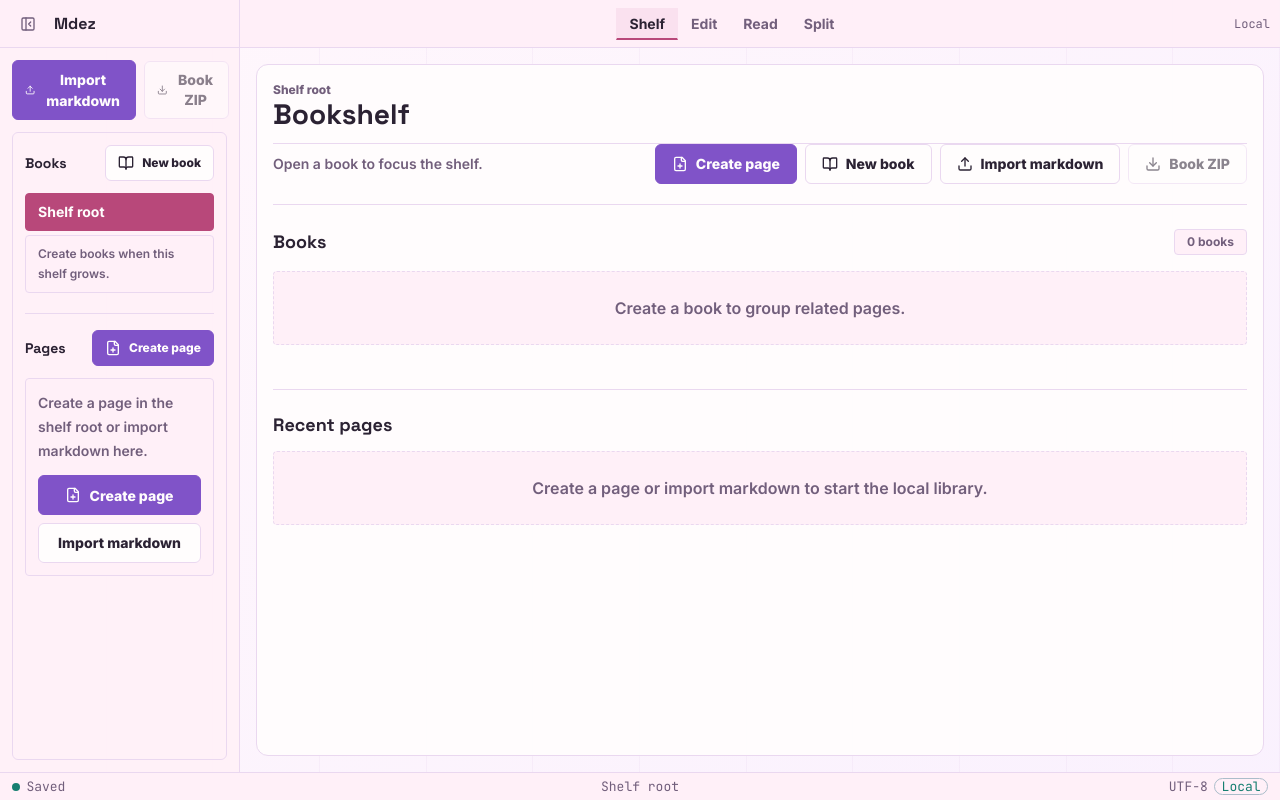
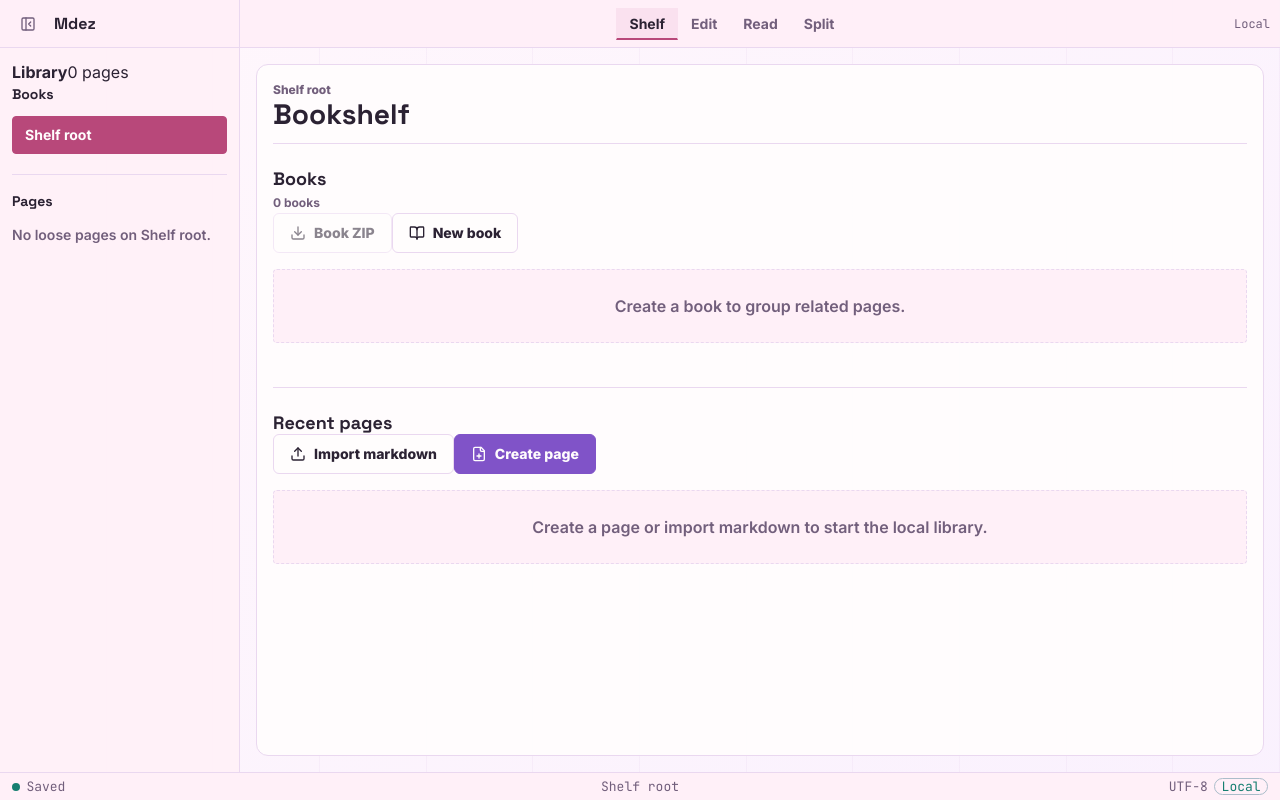
Before and after one commit to ny147/mdez, a Next.js app: page / in a window 1280 px wide. Built offline with nearby package versions, Linux system fonts and the light colour scheme; a web font is replaced by a local one.

Commit message:
refactor: give Shelf clear command ownership

```diff
--- a/src/components/mdez/DocumentList.tsx
+++ b/src/components/mdez/DocumentList.tsx
@@ -1,6 +1,6 @@
 "use client";
 
-import { FilePlus, Trash2 } from "lucide-react";
+import { Trash2 } from "lucide-react";
 
 import { formatRelativeTime } from "@/lib/relative-time";
 import type { Document, Folder } from "@/types/content";
@@ -12,8 +12,6 @@ type DocumentListProps = {
   selectedFolderId: string | null;
   selectedDocumentId: string | null;
   onSelectDocument: (documentId: string) => void;
-  onCreateDocument: () => void;
-  onOpenImport: () => void;
   onRenameDocument: (documentId: string, title: string) => void;
   onMoveDocument: (documentId: string, folderId: string | null) => void;
   onDeleteDocument: (documentId: string) => void;
@@ -25,8 +23,6 @@ export function DocumentList({
   selectedFolderId,
   selectedDocumentId,
   onSelectDocument,
-  onCreateDocument,
-  onOpenImport,
   onRenameDocument,
   onMoveDocument,
   onDeleteDocument
@@ -35,8 +31,6 @@ export function DocumentList({
     .filter((document) => document.folderId === selectedFolderId)
     .sort((a, b) => a.order - b.order || a.title.localeCompare(b.title));
   const selectedBook = folders.find((folder) => folder.id === selectedFolderId) ?? null;
-  const createPageLabel = selectedBook ? `Create page in ${selectedBook.name}` : "Create page";
-
   function renameDocument(document: Document) {
     const nextTitle = window.prompt("Rename page", document.title);
 
@@ -47,44 +41,14 @@ export function DocumentList({
 
   return (
     <section className="min-h-0">
-      <div className="mb-3 flex items-center justify-between gap-3">
+      <div className="sidebar-group-heading mb-3 flex items-center justify-between gap-3">
         <h3 className="font-display text-sm font-black text-ink">Pages</h3>
-        <button
-          type="button"
-          onClick={onCreateDocument}
-          aria-label={`${createPageLabel} from page list`}
-          className="primary-button min-h-9 px-3 py-1.5 text-xs focus:outline-none focus:ring-2 focus:ring-accent"
-        >
-          <FilePlus aria-hidden="true" className="h-4 w-4" />
-          {createPageLabel}
-        </button>
       </div>
 
       {visibleDocuments.length === 0 ? (
-        <div className="rounded border border-border bg-panel p-3">
-          <p className="text-sm font-semibold leading-6 text-muted">
-            Create a page in {selectedBook ? selectedBook.name : "the shelf root"} or import markdown here.
-          </p>
-          <div className="mt-3 grid gap-2">
-            <button
-              type="button"
-              onClick={onCreateDocument}
-              aria-label={createPageLabel}
-              className="primary-button w-full px-3 py-2 focus:outline-none focus:ring-2 focus:ring-accent"
-            >
-              <FilePlus aria-hidden="true" className="h-4 w-4" />
-              {createPageLabel}
-            </button>
-            <button
-              type="button"
-              onClick={onOpenImport}
-              aria-label="Import markdown into page list"
-              className="secondary-button w-full px-3 py-2 text-sm font-extrabold focus:outline-none focus:ring-2 focus:ring-accent"
-            >
-              Import markdown
-            </button>
-          </div>
-        </div>
+        <p className="sidebar-empty-copy text-sm font-semibold leading-6 text-muted">
+          {selectedBook ? `No pages in ${selectedBook.name}.` : "No loose pages on Shelf root."}
+        </p>
       ) : (
         <div className="space-y-2">
           {visibleDocuments.map((document) => (
--- a/src/components/mdez/FolderTree.tsx
+++ b/src/components/mdez/FolderTree.tsx
@@ -33,17 +33,8 @@ export function FolderTree({
 
   return (
     <section className="min-h-0">
-      <div className="mb-3 flex items-center justify-between gap-3">
+      <div className="sidebar-group-heading mb-3 flex items-center justify-between gap-3">
         <h3 className="font-display text-sm font-black text-ink">Books</h3>
-        <button
-          type="button"
-          onClick={() => onCreateFolder(null)}
-          aria-label="New book - create shelf book"
-          className="secondary-button inline-flex min-h-9 items-center justify-center gap-2 px-3 py-1.5 text-xs font-extrabold focus:outline-none focus:ring-2 focus:ring-accent"
-        >
-          <BookOpen aria-hidden="true" className="h-4 w-4" />
-          New book
-        </button>
       </div>
 
       <div className="space-y-1" role="tree" aria-label="Books and pages">
@@ -60,12 +51,6 @@ export function FolderTree({
         >
           Shelf root
         </button>
-
-        {tree.length === 0 ? (
-          <p className="rounded border border-border bg-panel px-3 py-2 text-xs font-semibold leading-5 text-muted">
-            Create books when this shelf grows.
-          </p>
-        ) : null}
 
         {tree.map((node) => (
           <FolderTreeRow
--- a/src/components/mdez/MdezWorkspace.tsx
+++ b/src/components/mdez/MdezWorkspace.tsx
@@ -380,12 +380,9 @@ export function MdezWorkspace() {
           onRenameFolder={library.renameBook}
           onDeleteFolder={library.deleteBook}
           onSelectDocument={handleSelectDocument}
-          onCreateDocument={handleCreateDocument}
           onRenameDocument={handleRenameDocument}
           onMoveDocument={library.movePage}
           onDeleteDocument={library.deletePage}
-          onOpenImport={handleOpenImport}
-          onExportFolder={() => void handleSidebarFolderExport()}
           onRefreshGitHub={(source) => void handleRefreshGitHub(source)}
         />
 
--- a/src/components/mdez/ShelfPane.tsx
+++ b/src/components/mdez/ShelfPane.tsx
@@ -43,27 +43,17 @@ export function ShelfPane({
     .sort((a, b) => new Date(b.updatedAt).getTime() - new Date(a.updatedAt).getTime())
     .slice(0, 8);
   const createPageLabel = openBook ? `Create page in ${openBook.name}` : "Create page";
-  const createBookLabel = openBook ? "New book on shelf" : "New book";
-
   return (
     <div className="grid min-h-0 flex-1 gap-5 overflow-hidden">
-      <div className="shelf-command-bar">
-        <p className="shelf-guidance text-sm font-semibold leading-6 text-muted">
-          {openBook ? `${openBook.name} is open. Recent pages are filtered to this book.` : "Open a book to focus the shelf."}
-        </p>
-        <div className="shelf-primary-actions">
-          <button type="button" onClick={onCreateDocument} aria-label={createPageLabel} className="primary-button px-4 py-2">
-            <FilePlus aria-hidden="true" className="h-4 w-4" />
-            Create page
-          </button>
-          <button type="button" onClick={() => onCreateFolder(null)} className="secondary-button px-4 py-2 text-sm font-extrabold">
-            <BookOpen aria-hidden="true" className="h-4 w-4" />
-            {createBookLabel}
-          </button>
-          <button type="button" onClick={onOpenImport} aria-label="Import markdown" className="secondary-button px-4 py-2 text-sm font-extrabold">
-            <Upload aria-hidden="true" className="h-4 w-4" />
-            Import markdown
-          </button>
+      <section className="workspace-section min-w-0" aria-labelledby="bookshelf-title">
+        <div className="shelf-section-header mb-4">
+          <div>
+            <h2 id="bookshelf-title" className="workspace-section-title">Books</h2>
+            <span className="shelf-section-count text-xs font-bold text-muted">
+              {sortedFolders.length} {sortedFolders.length === 1 ? "book" : "books"}
+            </span>
+          </div>
+          <div className="shelf-section-actions">
             <button
               type="button"
               onClick={onExportFolder}
@@ -75,17 +65,11 @@ export function ShelfPane({
               <Download aria-hidden="true" className="h-4 w-4" />
               Book ZIP
             </button>
+            <button type="button" onClick={() => onCreateFolder(null)} className="secondary-button px-4 py-2 text-sm font-extrabold">
+              <BookOpen aria-hidden="true" className="h-4 w-4" />
+              New book
+            </button>
           </div>
-      </div>
-
-      <section className="workspace-section min-w-0" aria-labelledby="bookshelf-title">
-        <div className="mb-4 flex items-center justify-between gap-3">
-          <h2 id="bookshelf-title" className="workspace-section-title">
-            Books
-          </h2>
-          <span className="rounded border border-border bg-panel px-3 py-1 text-xs font-bold text-muted">
-            {sortedFolders.length} {sortedFolders.length === 1 ? "book" : "books"}
-          </span>
         </div>
 
         {sortedFolders.length === 0 ? (
@@ -123,11 +107,21 @@ export function ShelfPane({
       </section>
 
       <section className="workspace-section min-h-0 overflow-hidden" aria-labelledby="recent-pages-title">
-        <div className="mb-4 flex items-center justify-between gap-3">
-          <h2 id="recent-pages-title" className="workspace-section-title">
-            Recent pages
-          </h2>
+        <div className="shelf-section-header mb-4">
+          <div>
+            <h2 id="recent-pages-title" className="workspace-section-title">Recent pages</h2>
             {openBook ? <span className="text-sm font-semibold text-muted">{openBook.name}</span> : null}
+          </div>
+          <div className="shelf-section-actions">
+            <button type="button" onClick={onOpenImport} aria-label="Import markdown" className="secondary-button px-4 py-2 text-sm font-extrabold">
+              <Upload aria-hidden="true" className="h-4 w-4" />
+              Import markdown
+            </button>
+            <button type="button" onClick={onCreateDocument} aria-label={createPageLabel} className="primary-button px-4 py-2">
+              <FilePlus aria-hidden="true" className="h-4 w-4" />
+              Create page
+            </button>
+          </div>
         </div>
 
         {visiblePages.length === 0 ? (
--- a/src/components/mdez/Sidebar.tsx
+++ b/src/components/mdez/Sidebar.tsx
@@ -1,7 +1,7 @@
 "use client";
 
 import type { RefObject } from "react";
-import { Download, Upload, X } from "lucide-react";
+import { X } from "lucide-react";
 
 import type { Document, Folder } from "@/types/content";
 import type { GitHubSource } from "@/types/github";
@@ -28,12 +28,9 @@ type SidebarProps = {
   onRenameFolder: (folderId: string, name: string) => void;
   onDeleteFolder: (folderId: string) => void;
   onSelectDocument: (documentId: string) => void;
-  onCreateDocument: () => void;
   onRenameDocument: (documentId: string, title: string) => void;
   onMoveDocument: (documentId: string, folderId: string | null) => void;
   onDeleteDocument: (documentId: string) => void;
-  onOpenImport: () => void;
-  onExportFolder: () => void;
   onRefreshGitHub: (source: GitHubSource) => void;
 };
 
@@ -56,16 +53,11 @@ export function Sidebar({
   onRenameFolder,
   onDeleteFolder,
   onSelectDocument,
-  onCreateDocument,
   onRenameDocument,
   onMoveDocument,
   onDeleteDocument,
-  onOpenImport,
-  onExportFolder,
   onRefreshGitHub
 }: SidebarProps) {
-  const canExportSelectedFolder = selectedFolderId !== null;
-
   return (
     <aside
       id="library-shelf"
@@ -83,24 +75,6 @@ export function Sidebar({
           </button>
         </div>
 
-        <div className="flex items-center gap-2">
-          <button type="button" onClick={onOpenImport} className="primary-button flex-1 px-3 py-2">
-            <Upload aria-hidden="true" className="h-4 w-4" />
-            Import markdown
-          </button>
-          <button
-            type="button"
-            onClick={onExportFolder}
-            disabled={!canExportSelectedFolder}
-            aria-label="Book ZIP for open book in Shelf"
-            title={canExportSelectedFolder ? "Download the open book as a folder ZIP" : "Open a book before exporting its folder ZIP"}
-            className="secondary-button inline-flex min-h-10 items-center justify-center gap-2 px-3 py-2 text-sm font-extrabold disabled:cursor-not-allowed disabled:opacity-55"
-          >
-            <Download aria-hidden="true" className="h-4 w-4" />
-            Book ZIP
-          </button>
-        </div>
-
         {githubSource ? (
           <GitHubSourcePanel
             source={githubSource}
@@ -115,7 +89,11 @@ export function Sidebar({
           </p>
         ) : null}
 
-        <div className="min-h-0 flex-1 overflow-auto rounded-md border border-border bg-surface/80 p-3">
+        <div className="sidebar-explorer min-h-0 flex-1 overflow-auto">
+          <div className="sidebar-explorer-summary">
+            <strong>Library</strong>
+            <span>{documents.length} {documents.length === 1 ? "page" : "pages"}</span>
+          </div>
           <div className="space-y-5">
             <FolderTree
               folders={folders}
@@ -128,15 +106,13 @@ export function Sidebar({
               onRenameFolder={onRenameFolder}
               onDeleteFolder={onDeleteFolder}
             />
-            <div className="border-t border-border pt-4">
+            <div className="sidebar-group border-t border-border pt-4">
               <DocumentList
                 folders={folders}
                 documents={documents}
                 selectedFolderId={selectedFolderId}
                 selectedDocumentId={selectedDocumentId}
                 onSelectDocument={onSelectDocument}
-                onCreateDocument={onCreateDocument}
-                onOpenImport={onOpenImport}
                 onRenameDocument={onRenameDocument}
                 onMoveDocument={onMoveDocument}
                 onDeleteDocument={onDeleteDocument}
```
Also changed, not shown: 1 other file (tests, documents, lock files or other folders). Lines whose indentation alone changed are shown as unchanged.
